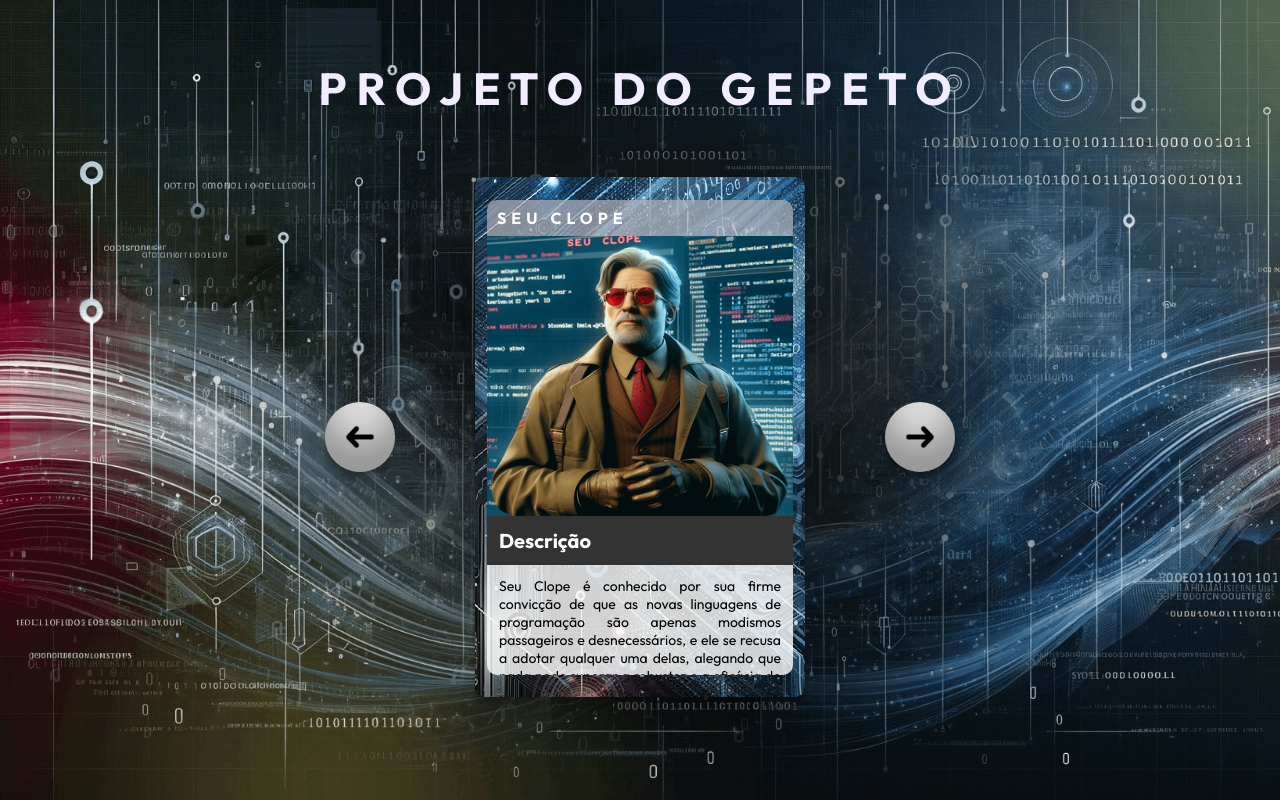
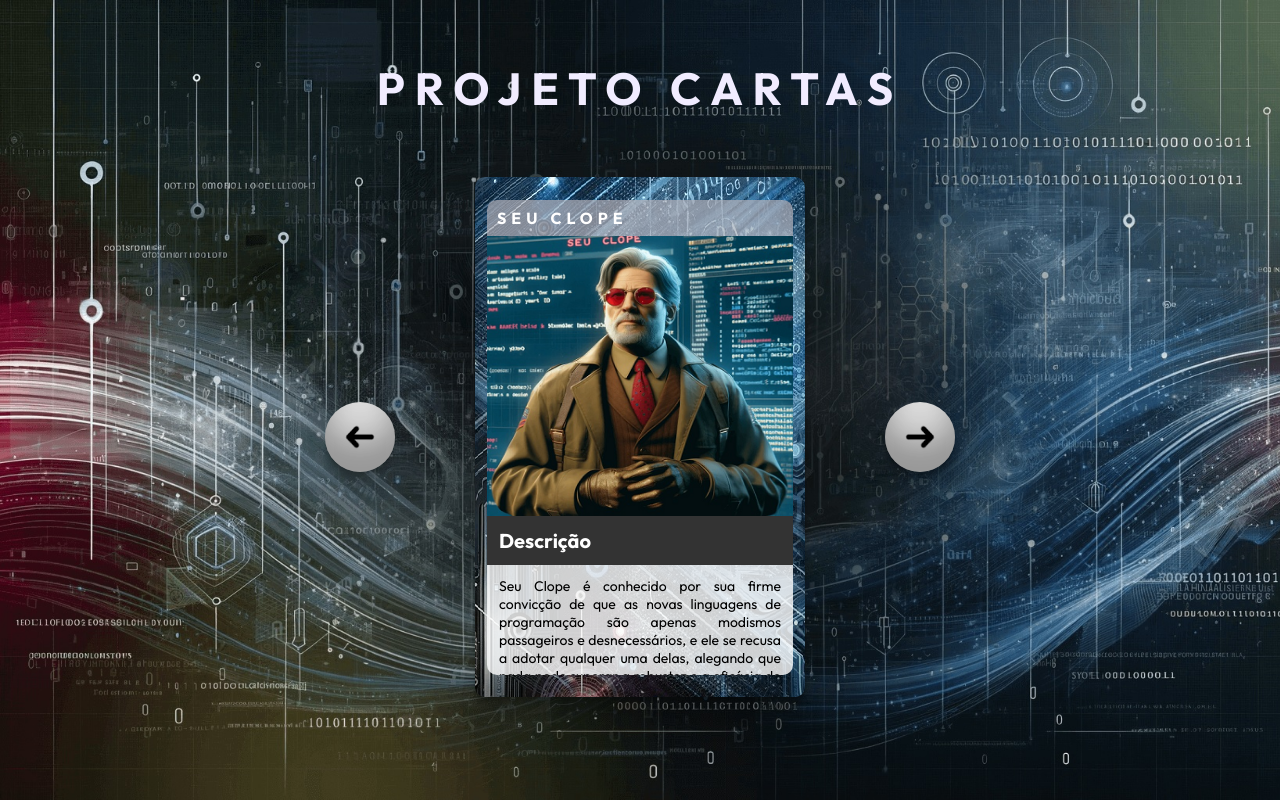
Before and after one commit to GepetoGod/projeto-Caracteristicas, a plain HTML site: page index.html in a window 1280 px wide. Drawn offline with Linux system fonts and the light colour scheme.

Commit message:
Add files via upload

```diff
--- a/index.html
+++ b/index.html
@@ -3,7 +3,7 @@
   <head>
     <meta charset="UTF-8" />
     <meta name="viewport" content="width=device-width, initial-scale=1.0" />
-    <title>Projeto Gepeto</title>
+    <title>Projeto Cartas</title>
 
     <link rel="preconnect" href="https://fonts.googleapis.com" />
     <link rel="preconnect" href="https://fonts.gstatic.com" crossorigin />
@@ -15,7 +15,7 @@
   </head>
   <body>
     <header class="cabecalho">
-      <h1>projeto do Gepeto</h1>
+      <h1>Projeto Cartas</h1>
     </header>
     <main class="personagens-slider">
       <button class="btn-seta btn-voltar" id="btn-voltar">
```
